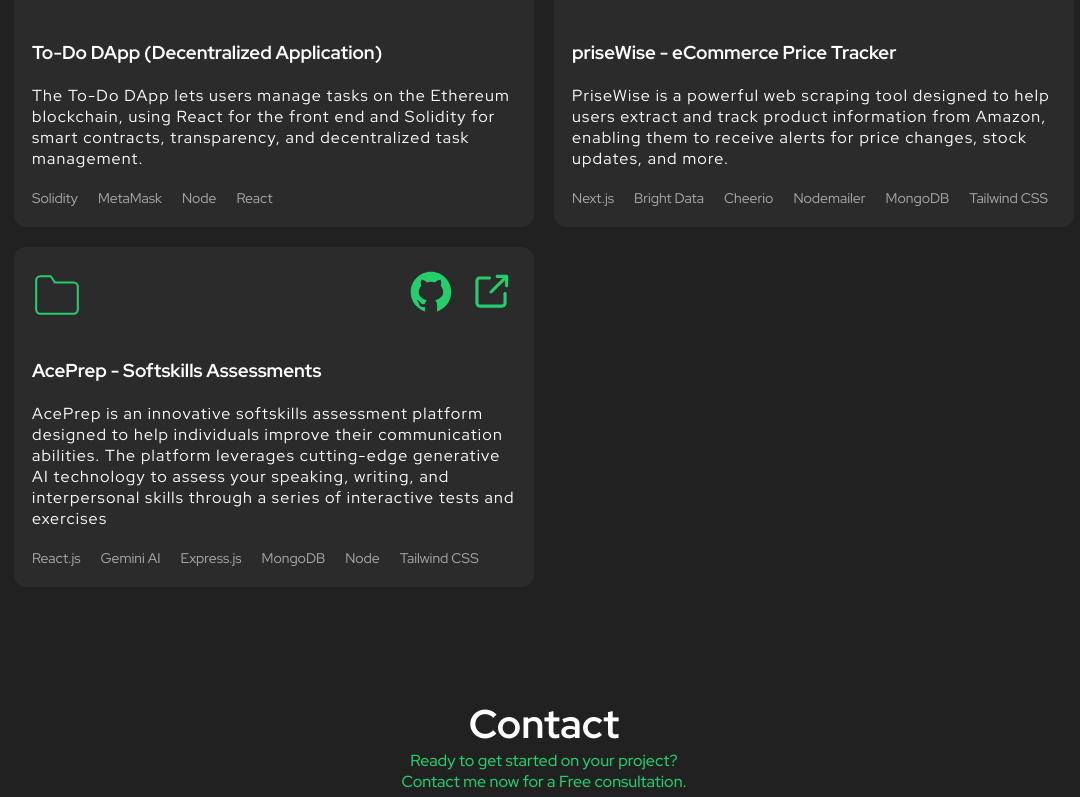
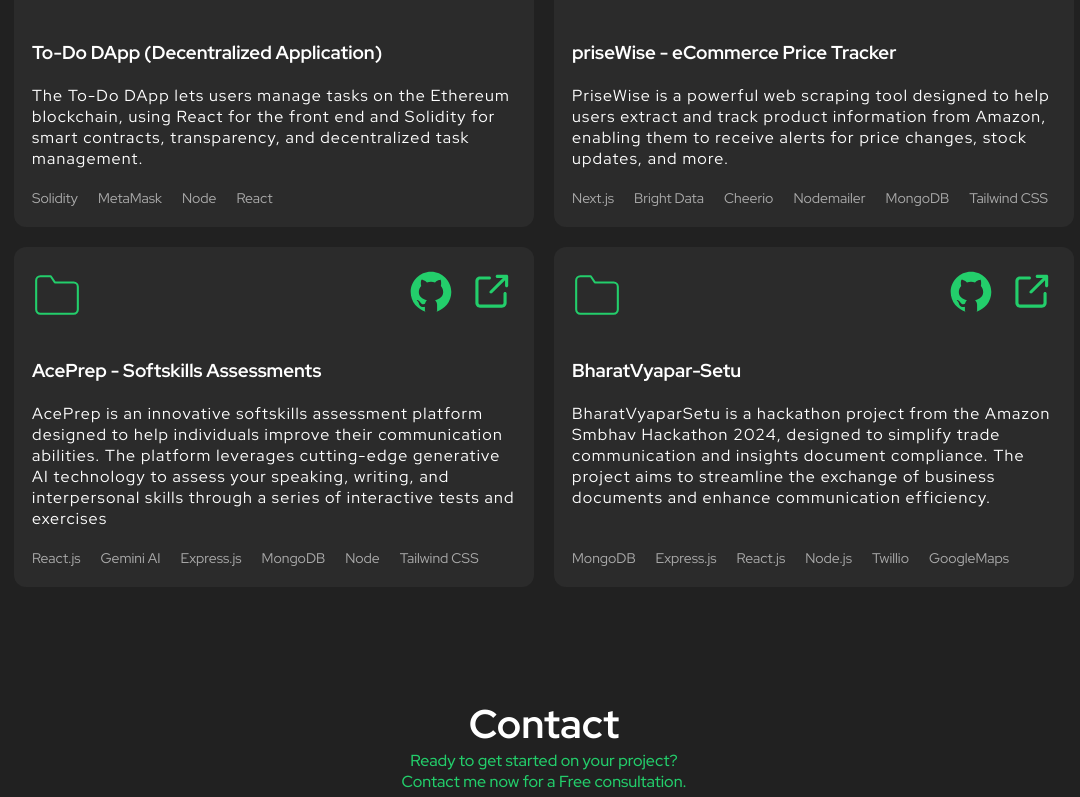
Before and after one commit to divyanshuu8/Divyanshu-Portfolio, a React (Create React App) app: page / in a window 1280 px wide. Shown: the part 2000-2797 px from the top of the page, without its empty margins (96-1176 px from the left). Built offline with nearby package versions, Linux system fonts and the light colour scheme.

Commit message:
addedproject

```diff
--- a/src/components/Project/Project.tsx
+++ b/src/components/Project/Project.tsx
@@ -313,6 +313,62 @@
             </footer>
           </div>
         </ScrollAnimation>
+        <ScrollAnimation animateIn="flipInX">
+          <div className="project">
+            <header>
+              <svg
+                width="50"
+                xmlns="http://www.w3.org/2000/svg"
+                role="img"
+                viewBox="0 0 24 24"
+                fill="none"
+                stroke="#23ce6b"
+                strokeWidth="1"
+                strokeLinecap="round"
+                strokeLinejoin="round"
+              >
+                <title>Folder</title>
+                <path d="M22 19a2 2 0 0 1-2 2H4a2 2 0 0 1-2-2V5a2 2 0 0 1 2-2h5l2 3h9a2 2 0 0 1 2 2z"></path>
+              </svg>
+              <div className="project-links">
+                <a
+                  href="https://github.com/divyanshuu8/Bharat_Vyaapar_Setu"
+                  target="_blank"
+                  rel="noreferrer"
+                >
+                  <img src={githubIcon} alt="Visit site" />{" "}
+                </a>
+                <a
+                  href="https://bharatvyaparsetu.netlify.app/"
+                  target="_blank"
+                  rel="noreferrer"
+                >
+                  <img src={externalLink} alt="Visit site" />
+                </a>
+              </div>
+            </header>
+            <div className="body">
+              <h3>BharatVyapar-Setu</h3>
+              <p>
+                BharatVyaparSetu is a hackathon project from the Amazon Smbhav
+                Hackathon 2024, designed to simplify trade communication and
+                insights document compliance. The project aims to streamline the
+                exchange of business documents and enhance communication
+                efficiency.
+              </p>
+            </div>
+            <footer>
+              <ul className="tech-list">
+                <li>MongoDB</li>
+                <li>Express.js</li>
+                <li>React.js</li>
+                <li>Node.js</li>
+                <li>Twillio</li>
+                <li>GoogleMaps</li>
+              </ul>
+            </footer>
+          </div>
+        </ScrollAnimation>
 
         {/* <ScrollAnimation animateIn="flipInX">
           <div className="project">
```
